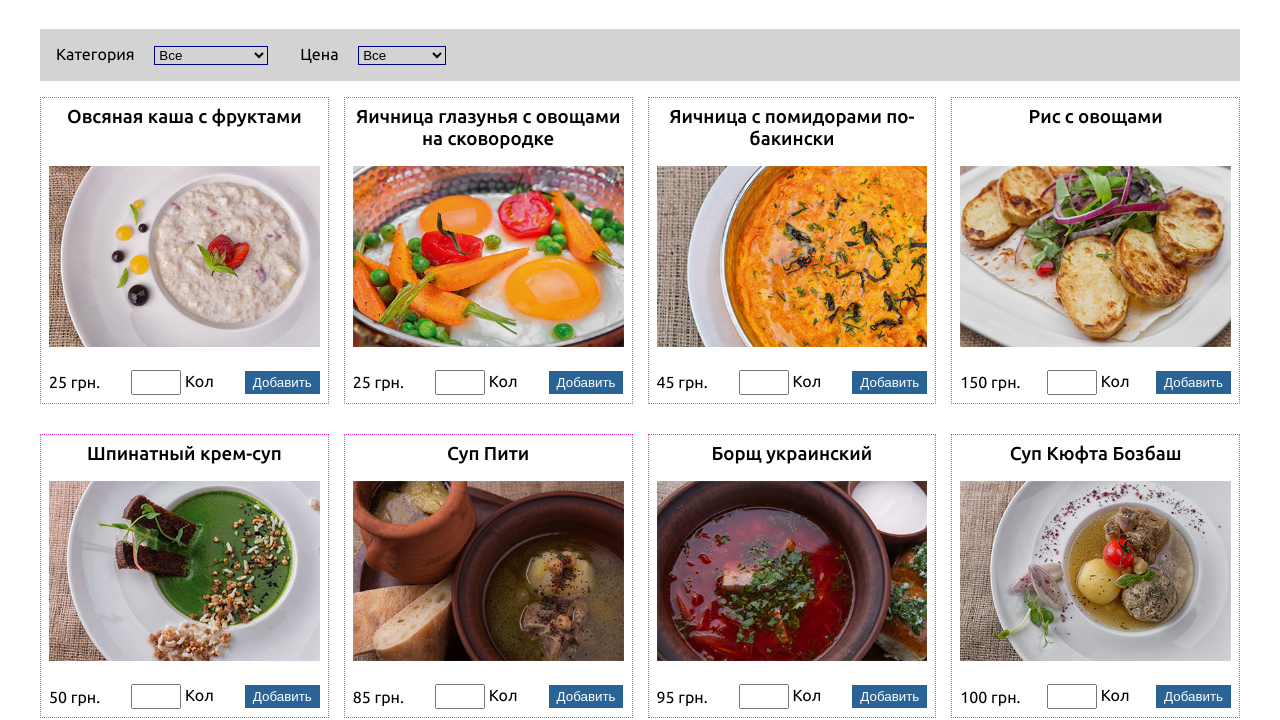
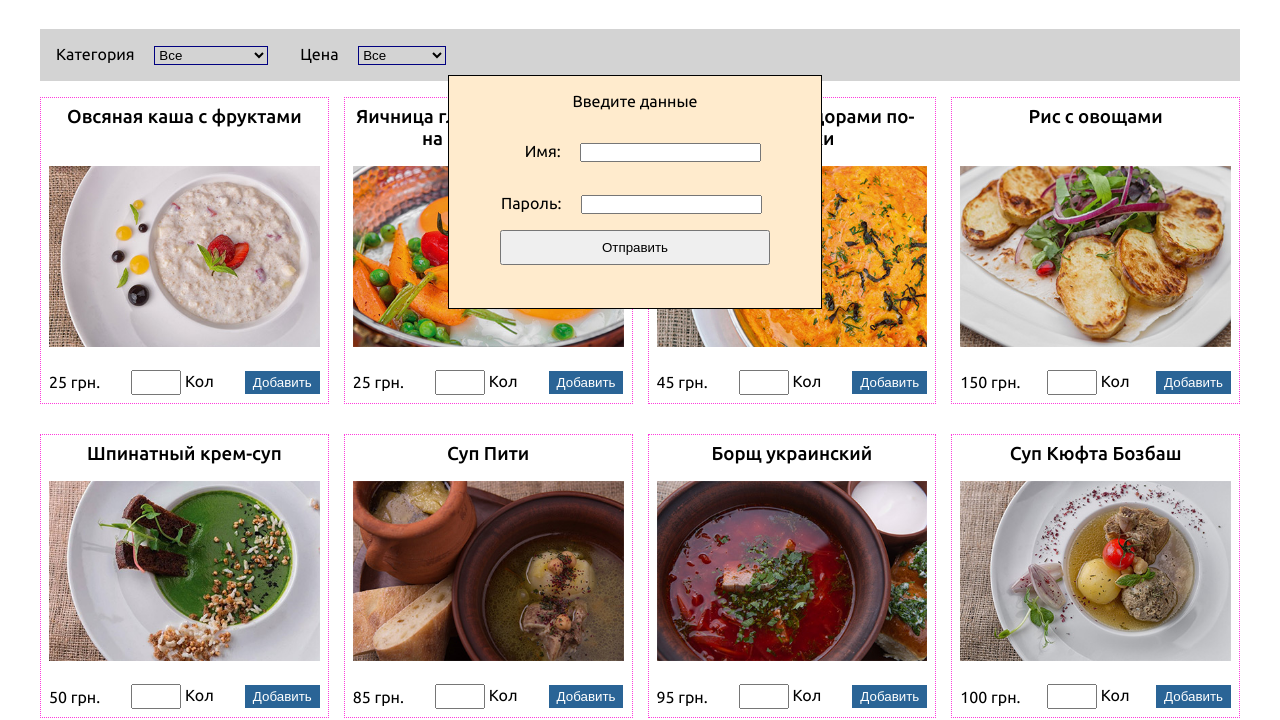
Before and after one commit to WeniaminZNTU/task_from_beetroot, a plain HTML site: page index.html in a window 1280 px wide. Both pictures are taken after a click on the button "ОФОРМИТЬ ЗАКАЗ". Shown: the part 80-800 px from the top of the page. Drawn offline with Linux system fonts and the light colour scheme.

Commit message:
Complete third task

```diff
--- a/css/style.css
+++ b/css/style.css
@@ -198,7 +198,53 @@ h1, h2, h3 {
 }
 
 /* My css */
-
+/*
+============================================================================================================
+*/
 .displayNone{
     display: none;
 }
+
+
+.boxModalWindow{
+    position: fixed;
+
+    height: 234px;
+    width: 374px;
+
+    margin-top: 9%;
+    margin-left: 35%;
+
+    /* box-sizing: border-box;
+    width: 100%; */
+
+    border: 1px solid black;
+
+    background-color: blanchedalmond;
+}
+
+.enterData{
+    /* margin: 0, 100px; */
+    /* padding-top: 0px; */
+}
+
+.mainForm{
+    display: flex;
+    align-items: center;
+    justify-content: center;
+
+    flex-flow: column nowrap;
+
+}
+
+.padding{
+    padding: 1em;
+}
+
+.inputPass{
+    padding-right: 39px;
+}
+
+.submitButton{
+    padding: 0.6em 7.5em;
+}
--- a/index.html
+++ b/index.html
@@ -17,7 +17,7 @@
                 <span class="top-cart-info__item">
                      Товаров в корзине - <span id="numOfItems" class="red-info">XXX</span>,
                       на сумму <span id="totalAmount" class="red-info">XXX</span> грн</span>
-                <button class="btn-check">Оформить заказ</button>
+                <button id="checkout" class="btn-check">Оформить заказ</button>
             </div>
         </div><!-- /.top-cart-info -->
 
@@ -243,8 +243,22 @@
             </div>
         </div>
     </footer>
+
+    <div id="modalWindow" class="boxModalWindow">
+        <form class="mainForm">
+            <span class="enterData padding">Введите данные</span>
+            <div class="padding">
+            <span class="padding">Имя: </span><input id="inputMail" type="text">
+            </div>
+            <div  class="inputPass padding">
+            <span  class="padding">Пароль: </span><input id="inputPass" type="password">
+            </div>
+            <button id="submitButton" class="submitButton" type="submit">Отправить</button>
+        </form>
+    </div>
+
+
 </div><!-- /.app-container -->
-
 
 
 </body>
--- a/js/index.js
+++ b/js/index.js
@@ -6,15 +6,41 @@ let totalAmount = document.getElementById('totalAmount');
 let numOfItems = document.getElementById('numOfItems');
 totalAmount.textContent = '0';
 numOfItems.textContent = '0';
-console.log(numOfItems.textContent);
+
 const category = document.getElementById('category');
 const price = document.getElementById('price');
 
 const cards = [...document.getElementsByClassName('product-box__item')];
 const prices = [...document.getElementsByTagName('p')];
 const multiplierCost = [...document.getElementsByClassName('qty__item')];
+const addButtons = [...document.getElementsByClassName('product-box__btn')];
 
-const addButtons = [...document.getElementsByClassName('product-box__btn')];
+const checkout = document.getElementById('checkout');
+
+const modalWindow = document.getElementById('modalWindow');
+modalWindow.classList.add('displayNone');
+
+const inputMail = document.getElementById('inputMail');
+const inputPass = document.getElementById('inputPass');
+const submitButton = document.getElementById('submitButton');
+
+
+submitButton.addEventListener('click', (event)=>{
+    if((inputMail.value).match(/\S+/) && inputPass.value.match(/\S+/)){
+        totalAmount.textContent = '0';
+        numOfItems.textContent = '0';
+
+        alert('Спасибо за покупки!\nЗаходите на наш сайт ещё!')
+    }
+    else{
+        event.preventDefault();
+        alert('Данные введены не корректно.\nСделайте ещё одну попытку')
+    }
+})
+
+checkout.addEventListener('click', (event)=>{
+    modalWindow.classList.remove('displayNone');
+})
 
 addButtons.forEach((elem, index)=>{
     elem.addEventListener('click', (event)=>{
@@ -40,6 +66,7 @@ price.addEventListener('click', (event)=>{
     selectionItems(category, price);
 
 });
+
 
 
 function strToNum(str){
```
